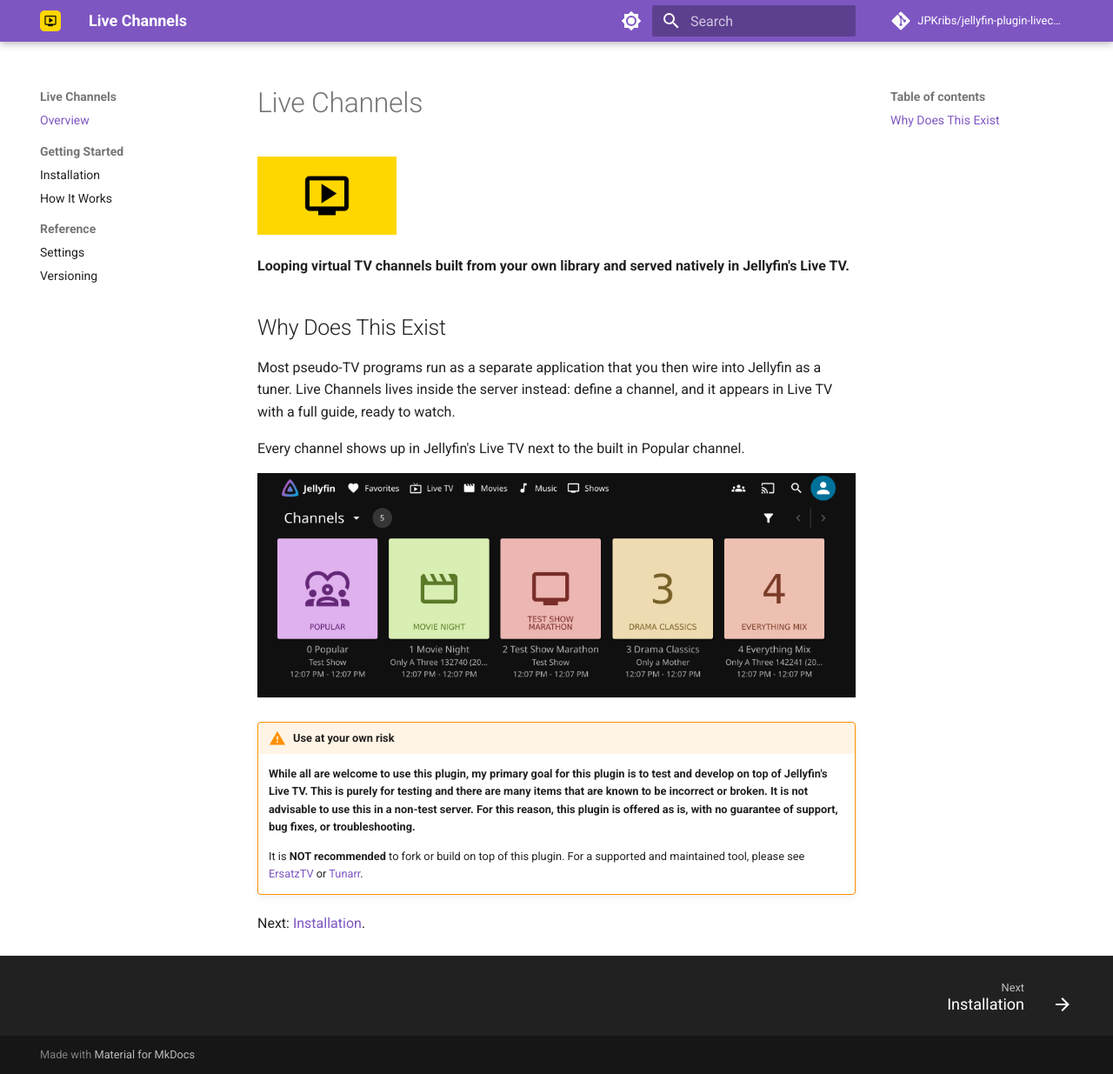
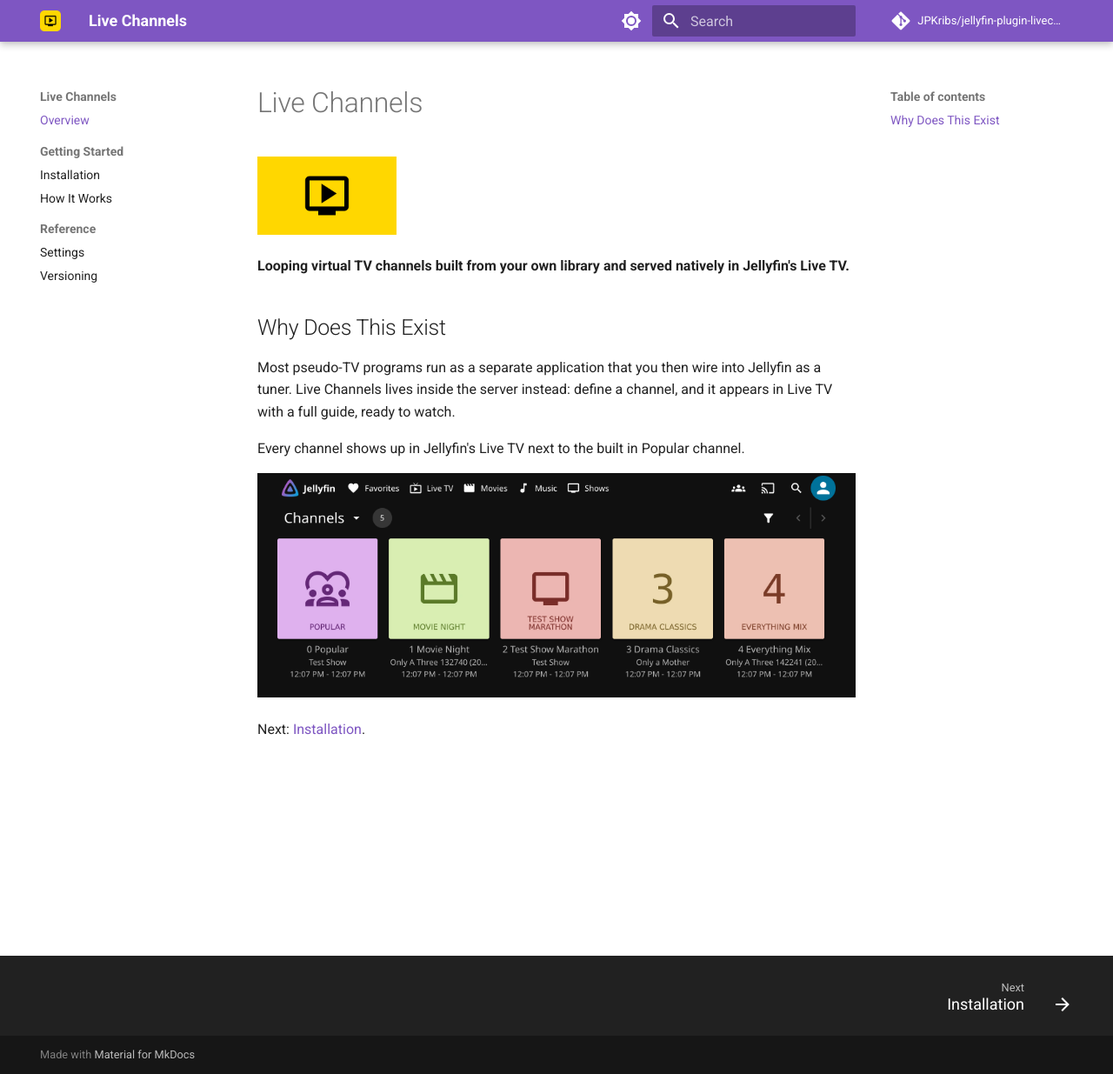
Before and after one commit to JPKribs/jellyfin-plugin-livechannels, an MkDocs documentation site: the page built from docs/index.md, in a window 1280 px wide and 1235 px high. Shown: the whole window at 87% size. Built offline with MkDocs 1.6.1 and Material for MkDocs 9.7.7, drawn with Linux system fonts in a browser that asks for light colours; comment, search, counter and statistics services are not loaded.

Commit message:
Remove usage warning from documentation
Removed warning about using the plugin for testing and development.

```diff
--- a/docs/index.md
+++ b/docs/index.md
@@ -12,9 +12,4 @@ Every channel shows up in Jellyfin's Live TV next to the built in Popular channe
 
 ![Live TV Channels](screenshots/Live%20TV%20Channels.png)
 
-!!! warning "Use at your own risk"
-    **While all are welcome to use this plugin, my primary goal for this plugin is to test and develop on top of Jellyfin's Live TV. This is purely for testing and there are many items that are known to be incorrect or broken. It is not advisable to use this in a non-test server. For this reason, this plugin is offered as is, with no guarantee of support, bug fixes, or troubleshooting.**
-
-    It is **NOT recommended** to fork or build on top of this plugin. For a supported and maintained tool, please see [ErsatzTV](https://github.com/ErsatzTV/next) or [Tunarr](https://github.com/chrisbenincasa/tunarr).
-
 Next: [Installation](Installation.md).
```
